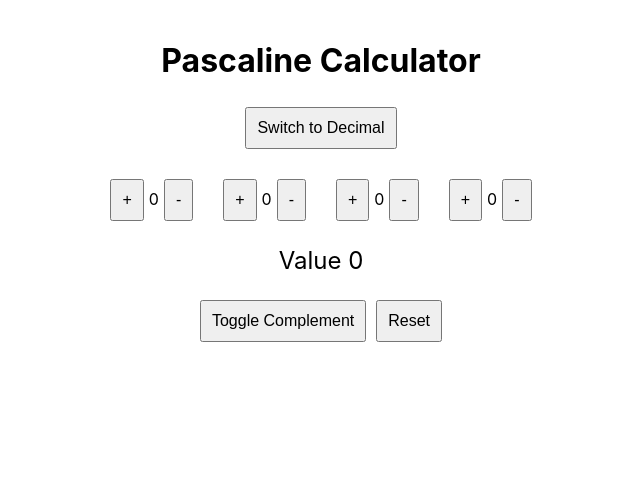
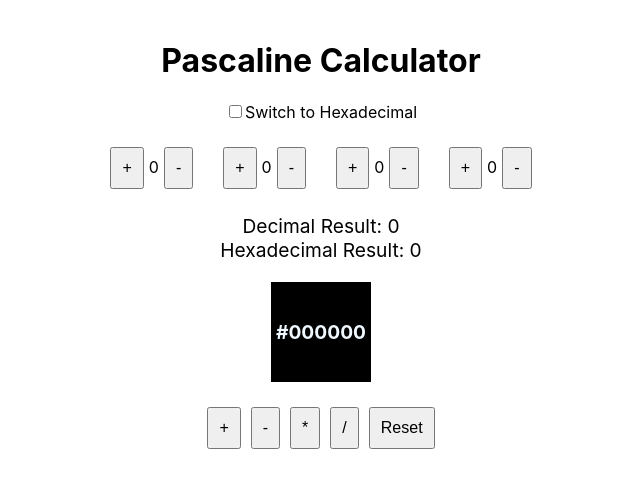
Before and after one commit to 1meatloaf/pascaline-simulator, a React (Create React App) app: page / in a window 1280 px wide. Shown: the top 488 px of the page, without its empty margins (319-959 px from the left). Built offline with nearby package versions, Linux system fonts and the light colour scheme.

Commit message:
fea(adjusting)

```diff
--- a/src/App.css
+++ b/src/App.css
@@ -1,6 +1,10 @@
 .App {
   text-align: center;
   padding: 20px;
+}
+
+.mode-switch {
+  margin-bottom: 20px;
 }
 
 .wheels {
@@ -11,6 +15,11 @@
 
 .wheel {
   margin: 0 10px;
+}
+
+.decimal-mode, .hex-mode {
+  margin: 20px;
+  font-size: 1.2em;
 }
 
 .display-bar {
@@ -34,38 +43,3 @@ button {
   padding: 10px;
   font-size: 1em;
 }
-
-/* .App-logo {
-  height: 40vmin;
-  pointer-events: none;
-}
-
-@media (prefers-reduced-motion: no-preference) {
-  .App-logo {
-    animation: App-logo-spin infinite 20s linear;
-  }
-}
-
-.App-header {
-  background-color: #282c34;
-  min-height: 100vh;
-  display: flex;
-  flex-direction: column;
-  align-items: center;
-  justify-content: center;
-  font-size: calc(10px + 2vmin);
-  color: white;
-}
-
-.App-link {
-  color: #61dafb;
-}
-
-@keyframes App-logo-spin {
-  from {
-    transform: rotate(0deg);
-  }
-  to {
-    transform: rotate(360deg);
-  }
-} */
--- a/src/App.js
+++ b/src/App.js
@@ -1,56 +1,66 @@
-import React, { useState } from 'react';
+import React, { useActionState, useState } from 'react';
 import Wheel from './components/Wheel';
 import DisplayBar from './components/DisplayBar';
-import Switch from './components/Switch';
+import ModeSwitch from './components/Switch';
 import ColorPreview from './components/ColorPreview';
-// import logo from './logo.svg';
+import OperationsPanel from './components/OperationsPanel';
 import './App.css';
 
 const App = () => {
+  const [mode, setMode] = useState('decimal');
   const [accumulator, setAccumulator] = useState(0);
-  const [isDecimal, setIsDecimal] = useState(true);
-  const [isComplement, setIsComplement] = useState(false);
   const [wheels, setWheels] = useState([0, 0, 0, 0]);
 
-  const toggleMode = () => setIsDecimal(!isDecimal);
-
-  const updateWheel = (index, delta) => {
-    const newWheels = [...wheels];
-    newWheels[index] = (newWheels[index] + delta +  (isDecimal ? 10 : 16)) %(isDecimal ? 10 : 16);
-    setWheels(newWheels);
-    updateAccumulator(newWheels);
+  const toggleMode = () => {
+    setMode((prevMode) => (prevMode === 'decimal' ? 'hex' : 'decimal'));
+    setAccumulator(0)
+    setWheels([0, 0, 0, 0]);
   };
 
+const updateWheels = (index, delta) => {
+  const newWheels = [...wheels];
+  const base = mode === 'decimal' ? 10 : 16;
+  newWheels[index] = (newWheels[index] + delta + base) % base;
+  setWheels(newWheels);
+  updateAccumulator(newWheels);
+};
+
   const updateAccumulator = (wheels) => {
-    const base = isDecimal ? 10 : 16;
+    const base = mode === 'decimal' ? 10 : 16;
     const value = wheels.reduce((acc, val, idx) => acc + val * Math.pow(base, wheels.length - idx - 1), 0);
     setAccumulator(value);
   };
 
-  const getComplement = (value) => {
-    const base = isDecimal ? 10 : 16;
-    const max = Math.pow(base, wheels.length) - 1;
-    return max - value;
+  const performOperation = (operation) => {
   };
 
   const resetMachine = () => {
-    setWheels([9, 9, 9, 9]);
+    setWheels(mode === 'decimal' ? [9, 9, 9, 9] : [15, 15, 15, 15]);
     setAccumulator(0);
   };
 
   return (
     <div className='App'>
       <h1>Pascaline Calculator</h1>
-      <Switch isDecimal={isDecimal} toggleMode={toggleMode} />
+      <ModeSwitch mode = {mode} toggleMode={toggleMode} />
       <div className='wheels'>
         {wheels.map((value, index) => (
-          <Wheel key={index} value={value} onChange={(delta) => updateWheel(index, delta)} />
+          <Wheel key={index} value={value} onChange={(delta) => updateWheels(index, delta)} />
         ))}
       </div>
-      <DisplayBar value={isComplement ? getComplement(accumulator) : accumulator} isComplement={isComplement} />
-      <button onClick={() => setIsComplement(!isComplement)}>Toggle Complement</button>
-      <button onClick={resetMachine}>Reset</button>
-      {!isDecimal && <ColorPreview hexValue={accumulator.toString(16).padStart(6, '0')} />}
+      {mode === 'decimal' ? (
+        <div className='decimal-mode'>
+          <div>Decimal Result: {accumulator}</div>
+          <div>Hexadecimal Result: {accumulator.toString(16).toUpperCase()}</div>
+          <ColorPreview hexValue={accumulator.toString(16).padStart(6, '0')} />
+      </div>
+      ) : (
+        <div className='hex-mode'>
+          <div>Hexadecimal Result: {accumulator.toString(16).toUpperCase()}</div>
+          <ColorPreview hexValue={accumulator.toString(16).padStart(6, '0')} />
+        </div>
+      )}
+      <OperationsPanel onOperation={performOperation} onReset = {resetMachine} />
     </div>
   );
 
--- /dev/null
+++ b/src/components/OperationsPanel.js
@@ -0,0 +1,15 @@
+import React from "react";
+
+const OperationsPanel = ({ onOperation, onReset }) => {
+    return (
+        <div className="operations-panel">
+            <button onClick={() => onOperation('add')}>+</button>
+            <button onClick={() => onOperation('subtract')}>-</button>
+            <button onClick={() => onOperation('multiply')}>*</button>
+            <button onClick={() => onOperation('divide')}>/</button>
+            <button onClick={onReset}>Reset</button>
+        </div>
+    );
+};
+
+export default OperationsPanel;
--- a/src/components/Switch.js
+++ b/src/components/Switch.js
@@ -1,13 +1,18 @@
 import React from "react";
 
-const Switch = ({ isDecimsl, toggleMode }) => {
+const ModeSwitch = ({ mode, toggleMode}) => {
     return (
-        <div className="switch">
-            <button onClick={toggleMode}>
-                Switch to {isDecimsl ? 'Hexadecimal' : 'Decimal'}
-            </button>
-        </div>
+      <div className='mode-switch'>
+        <label>
+          <input
+            type='checkbox'
+            checked={mode === 'hex'}
+            onChange={toggleMode}
+          />
+          Switch to {mode === 'decimal' ? 'Hexadecimal' : 'Decimal'}
+        </label>
+      </div>
     );
-};
+  };
 
-export default Switch;
+export default ModeSwitch;
```
Also changed, not shown: 1 other file (tests, documents, lock files or other folders).
